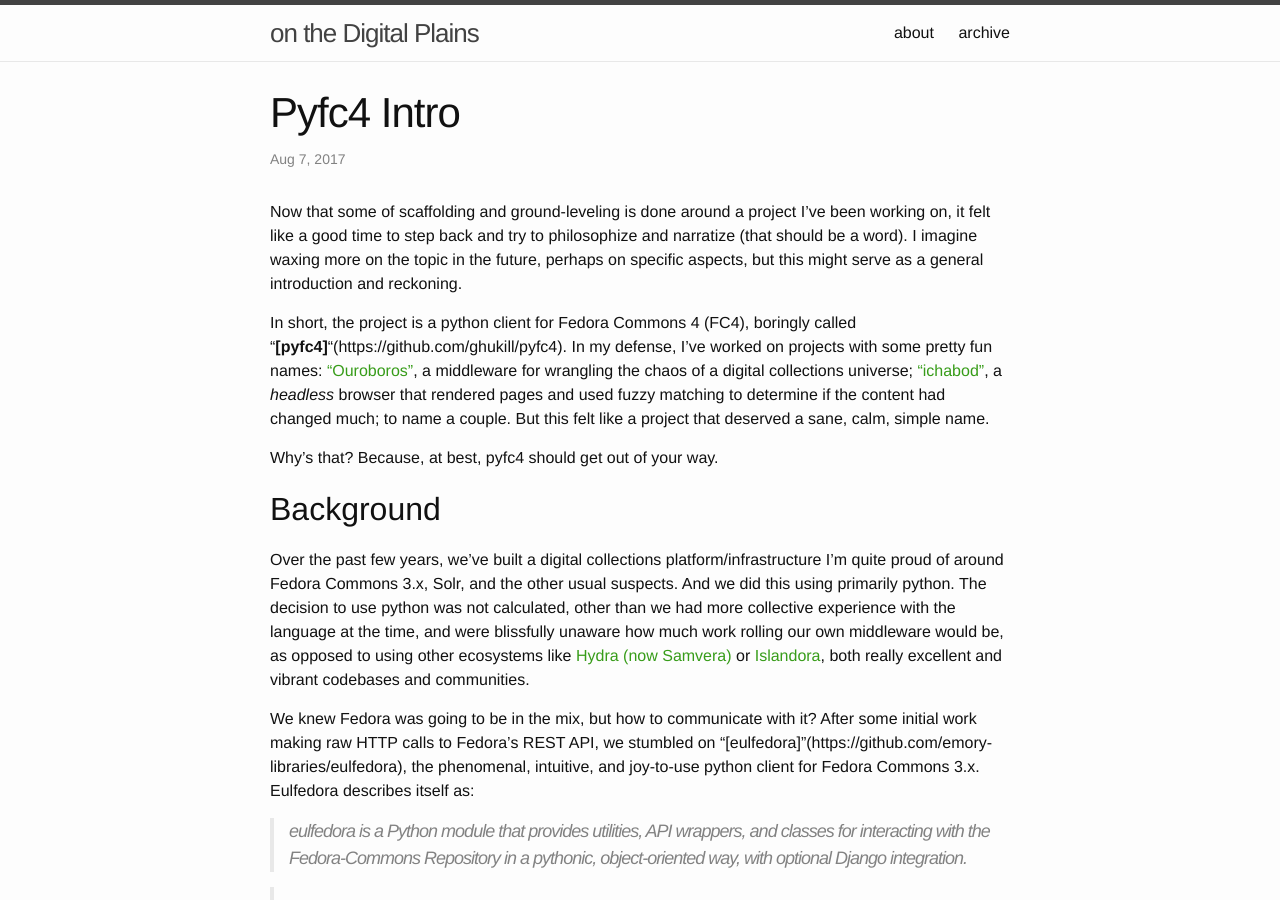
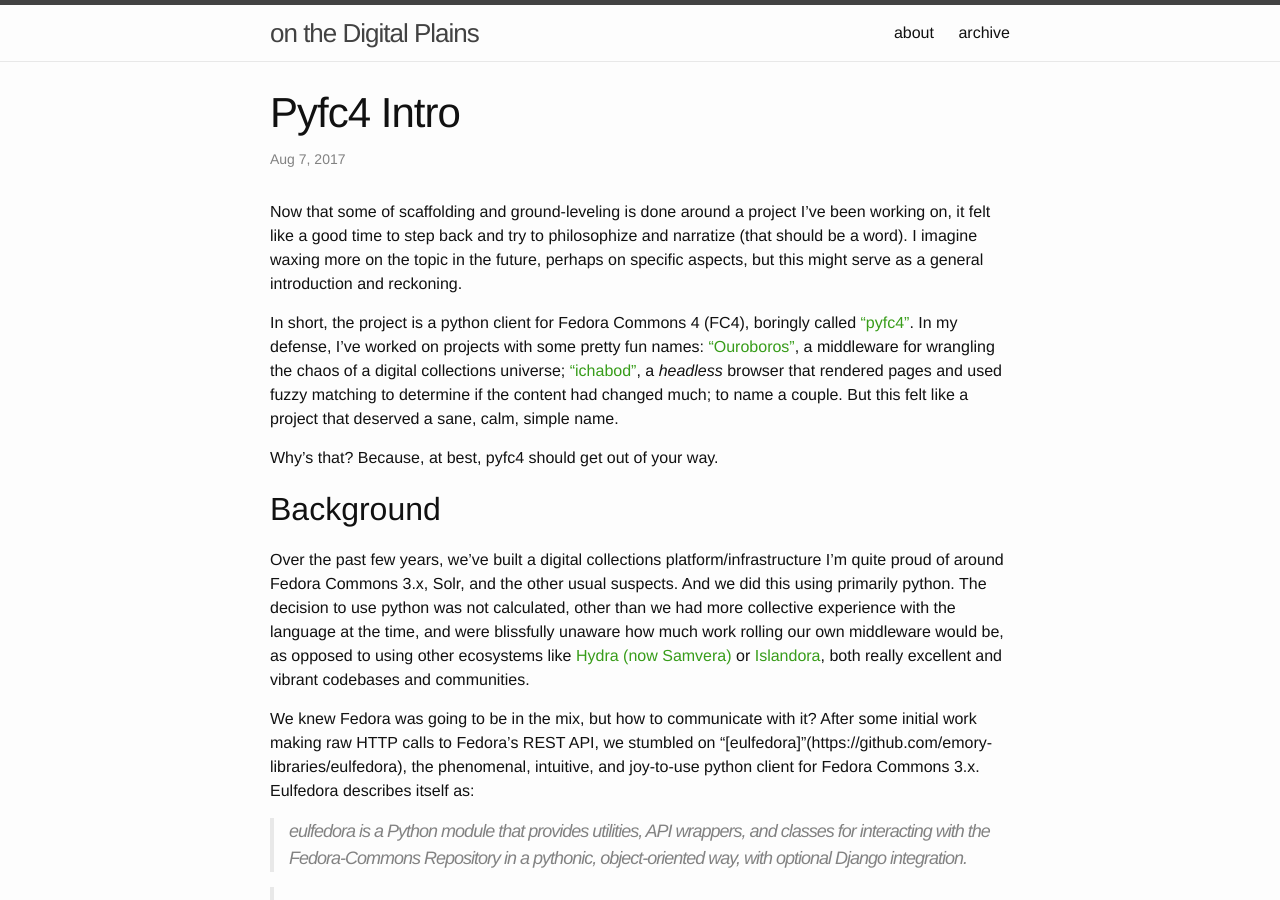
Before and after one commit to ghukill/blog, a Jekyll site: the page built from _posts/2017-08-07-pyfc4-intro.md, in a window 1280 px wide and 900 px high. Built offline with Jekyll 4.4.1, drawn with Linux system fonts in a browser that asks for light colours; our own code applies the rules of GitHub Pages for plain Markdown files.

Commit message:
Update 2017-08-07-pyfc4-intro.md

```diff
--- a/_posts/2017-08-07-pyfc4-intro.md
+++ b/_posts/2017-08-07-pyfc4-intro.md
@@ -3,7 +3,7 @@
 ---
 Now that some of scaffolding and ground-leveling is done around a project I've been working on, it felt like a good time to step back and try to philosophize and narratize (that should be a word).  I imagine waxing more on the topic in the future, perhaps on specific aspects, but this might serve as a general introduction and reckoning.
 
-In short, the project is a python client for Fedora Commons 4 (FC4), boringly called "**[pyfc4]**"(https://github.com/ghukill/pyfc4).  In my defense, I've worked on projects with some pretty fun names: ["Ouroboros"](https://github.com/WSULib/ouroboros), a middleware for wrangling the chaos of a digital collections universe; ["ichabod"](https://github.com/WSULib/ichabod), a *headless* browser that rendered pages and used fuzzy matching to determine if the content had changed much; to name a couple.  But this felt like a project that deserved a sane, calm, simple name.
+In short, the project is a python client for Fedora Commons 4 (FC4), boringly called ["pyfc4"](https://github.com/ghukill/pyfc4).  In my defense, I've worked on projects with some pretty fun names: ["Ouroboros"](https://github.com/WSULib/ouroboros), a middleware for wrangling the chaos of a digital collections universe; ["ichabod"](https://github.com/WSULib/ichabod), a *headless* browser that rendered pages and used fuzzy matching to determine if the content had changed much; to name a couple.  But this felt like a project that deserved a sane, calm, simple name.
 
 Why's that?  Because, at best, pyfc4 should get out of your way.
 
```
